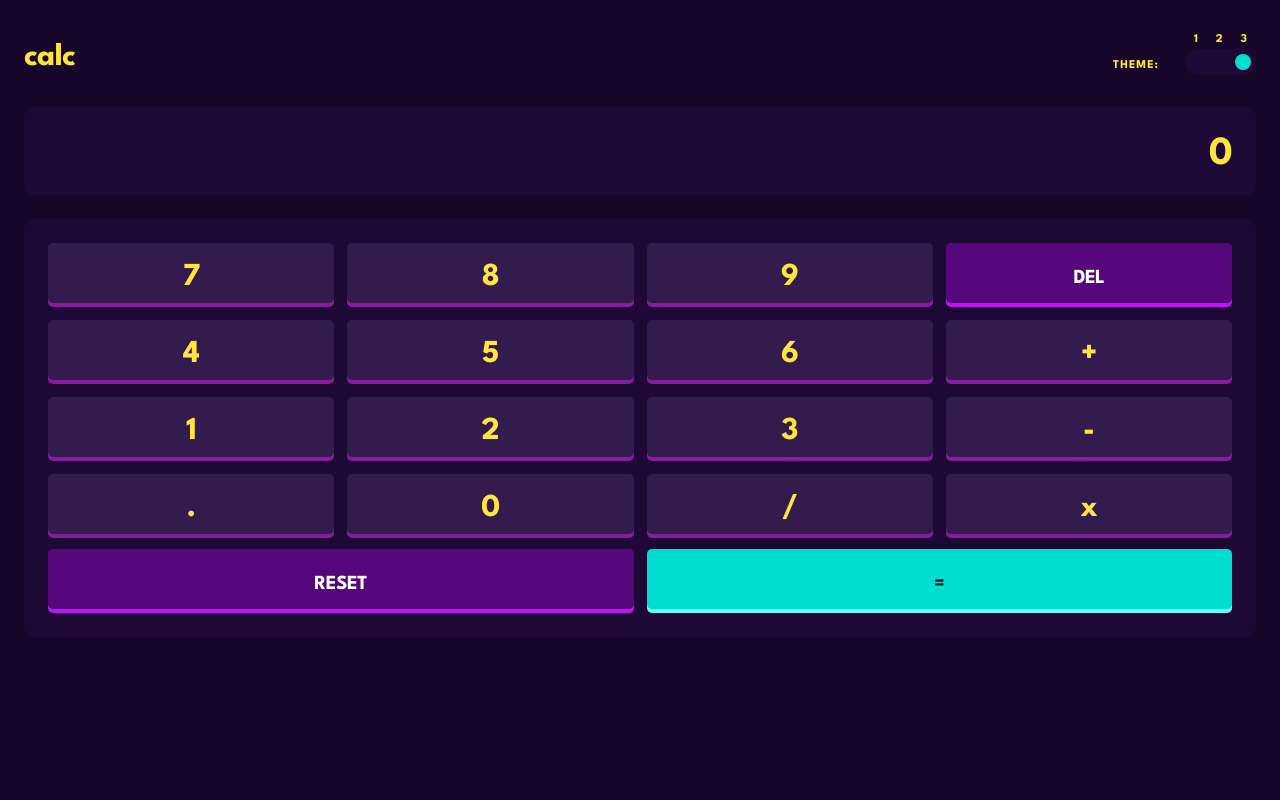
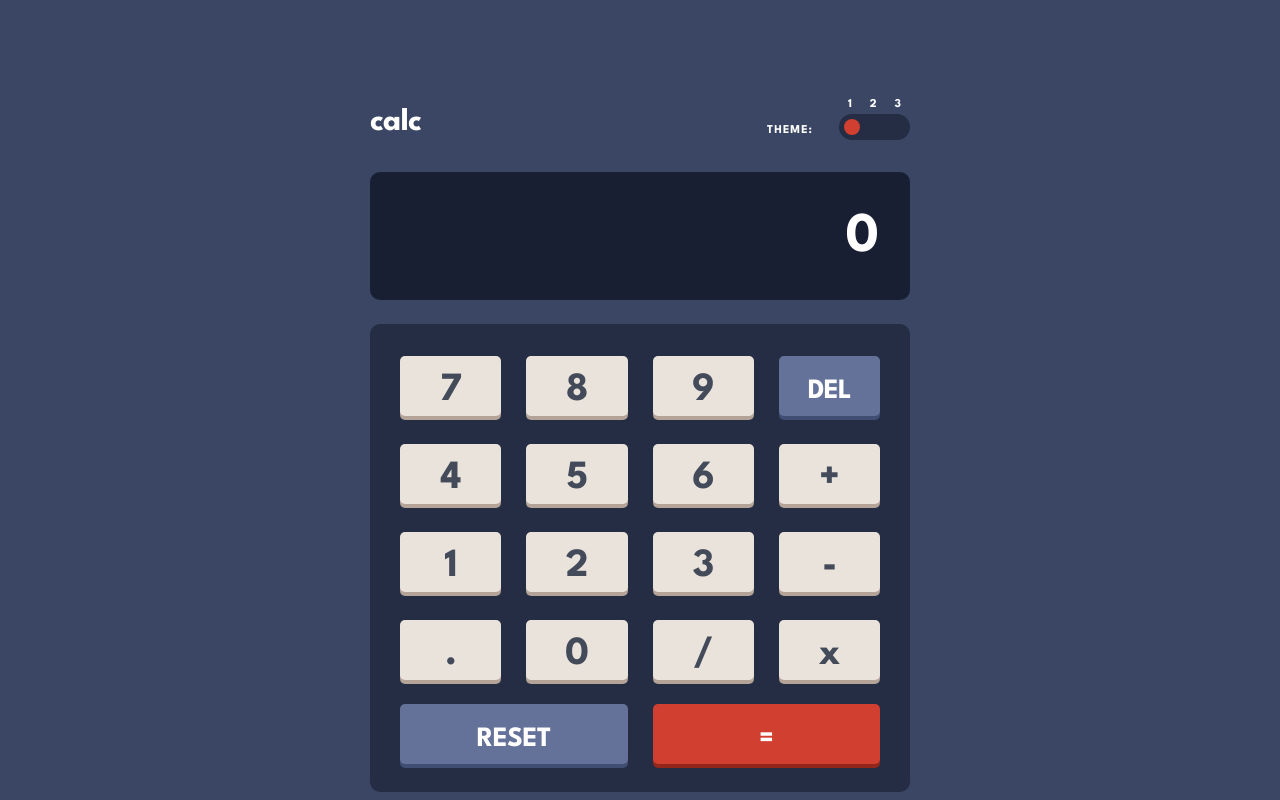
Before and after one commit to feMoraes0/frontend-mentor-calculator-app, a React (Vite) app: page / in a window 1280 px wide. Built offline with nearby package versions, Linux system fonts and the light colour scheme.

Commit message:
feat(app): add desktop layout variant

```diff
--- a/src/controller/App.controller.tsx
+++ b/src/controller/App.controller.tsx
@@ -5,7 +5,7 @@ import simpleCalculation from '../usecase/simpleCalculation';
 
 const AppController = () => {
   const operators = ['+', '-', 'x', '/'];
-  const [theme, setTheme] = useState<ThemeType>('dark');
+  const [theme, setTheme] = useState<ThemeType>('default');
   const [displayValue, setDisplayValue] = useState<string>('0');
 
   const triggerThemeChange = () => {
--- a/src/view/App.view.tsx
+++ b/src/view/App.view.tsx
@@ -18,12 +18,13 @@ const AppView = ({
   return (
     <main
       className="
-        py-[31px] px-6 h-screen w-screen box-border
+        py-[31px] px-6 h-screen w-screen box-border flex items-start justify-center md:pt-24
         theme-default:bg-[#3A4663]
         theme-light:bg-[#E6E6E6]
         theme-dark:bg-[#17062A]
       "
     >
+      <div className="md:w-[540px]">
         <header className="flex flex-row justify-between items-end mb-8">
           <a
             href="/"
@@ -40,6 +41,7 @@ const AppView = ({
         <h1
           className="
             text-[40px] leading-[37px] font-bold tracking-[-0.67px] w-full px-6 pt-[29px] pb-[22px] rounded-[10px] text-right mb-6
+            md:text-[56px] md:leading-[52px] md:tracking-[-0.93px] md:pt-10 md:px-8 md:pb-9
             theme-default:bg-[#181F33] theme-default:text-[#FFFFFF]
             theme-light:bg-[#EEEEEE] theme-light:text-[#36362C]
             theme-dark:bg-[#1E0936] theme-dark:text-[#FFE53D]
@@ -49,26 +51,32 @@ const AppView = ({
         </h1>
         <section
           className="
-          rounded-[10px] p-6
+            rounded-[10px] p-6 md:pt-8 md:px-[30px]
             theme-default:bg-[#242D44]
             theme-light:bg-[#D2CDCD]
             theme-dark:bg-[#1E0936]
           "
         >
-        <div className="grid grid-cols-4 grid-rows-4 gap-x-[13px] gap-y-[17px]">
+          <div
+            className="
+              grid grid-cols-4 grid-rows-4 gap-x-[13px] gap-y-[17px]
+              md:gap-x-[25px] md:gap-y-[28px]
+            "
+          >
             {numpadNumbers.map((item, index) => {
               return (
                 <button
                   key={index}
                   className={`
                     rounded-[5px] font-bold tracking-[-0.53px] px-3 pt-[10px] h-[60px] flex items-center justify-center cursor-pointer
+                    md:tracking-[-0.67px]
                     ${
                       item === 'DEL'
-                      ? 'text-[20px] tracking-[-0.33px] \
+                        ? 'text-[20px] tracking-[-0.33px] md:text-[28px] md:leading-[40px] md:tracking-[-0.47px] \
                           theme-default:shadow-[0_4px_0_#414E73] theme-default:bg-[#647198] theme-default:text-[#FFFFFF] \
                           theme-light:shadow-[0_4px_0_#1B6066] theme-light:bg-[#378187] theme-light:text-[#FFFFFF] \
                           theme-dark:shadow-[0_4px_0_#BE15F4] theme-dark:bg-[#56077C] theme-dark:text-[#FFFFFF]'
-                      : 'text-[32px] \
+                        : 'text-[32px] md:text-[40px] \
                           theme-default:shadow-[0_4px_0_#B3A497] theme-default:bg-[#EAE3DC] theme-default:text-[#434A59] \
                           theme-light:shadow-[0_4px_0_#A79E91] theme-light:bg-[#E5E4E1] \
                           theme-dark:shadow-[0_4px_0_#881C9E] theme-dark:bg-[#331C4D] theme-dark:text-[#FFE53D]'
@@ -81,13 +89,19 @@ const AppView = ({
               );
             })}
           </div>
-        <div className="grid grid-cols-2 gap-x-[13px] mt-[15px] mb-[4px]">
+          <div
+            className="
+              grid grid-cols-2 gap-x-[13px] mt-[15px] mb-[4px]
+              md:gap-[25px] md:mt-[24px]
+            "
+          >
             {numpadEnd.map((item, index) => {
               return (
                 <button
                   key={index}
                   className={`
                       rounded-[5px] font-bold text-[20px] tracking-[-0.33px] px-3 pt-[10px] h-[60px] flex items-center justify-center cursor-pointer
+                      md:text-[28px] md:leading-[40px] md:tracking-[-0.47px]
                       ${
                         item === 'RESET'
                           ? 'theme-default:shadow-[0_4px_0_#414E73] theme-default:bg-[#647198] theme-default:text-[#FFFFFF] \
@@ -107,6 +121,7 @@ const AppView = ({
             })}
           </div>
         </section>
+      </div>
     </main>
   );
 };
```
Lines whose indentation alone changed are shown as unchanged.
